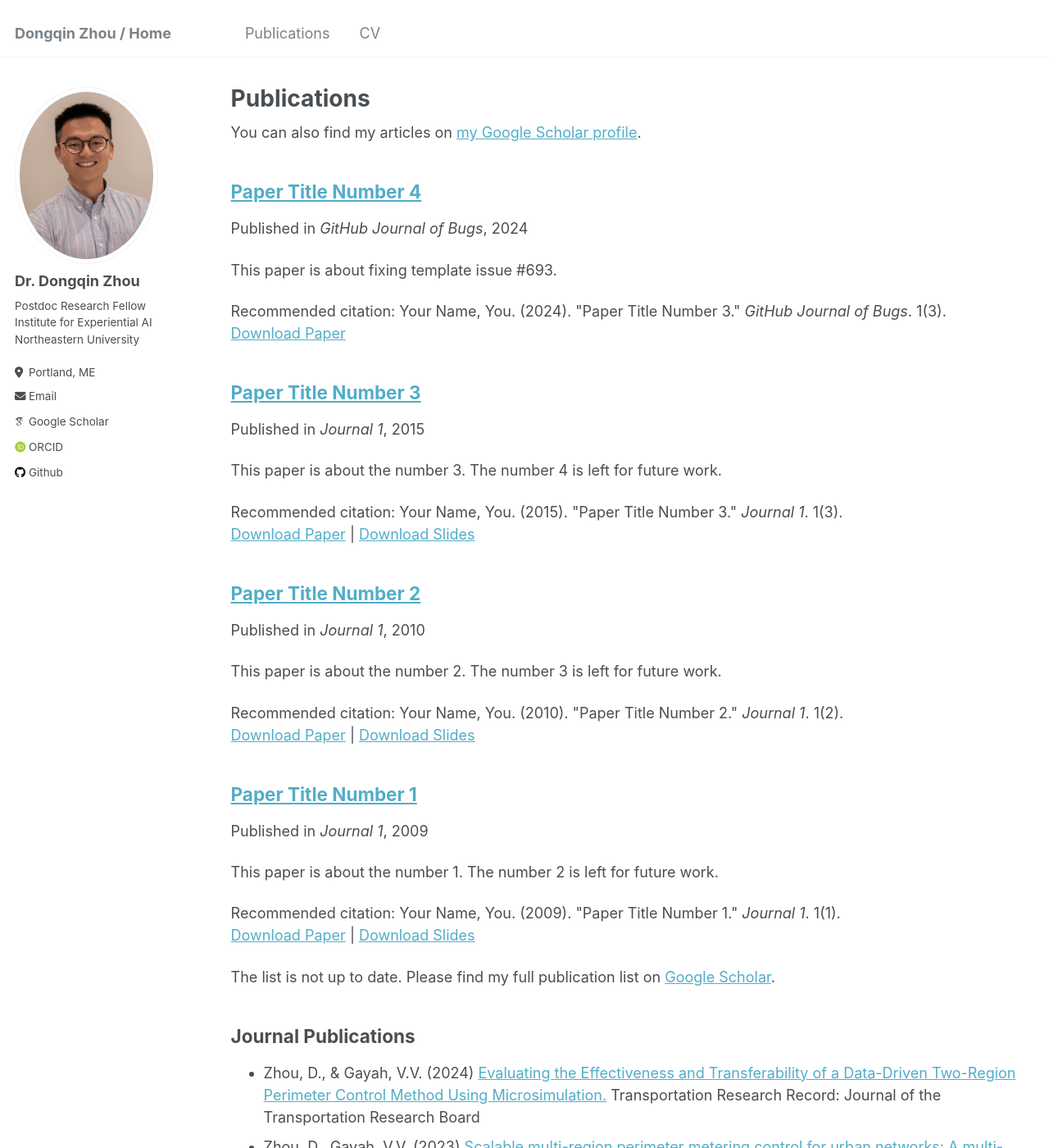
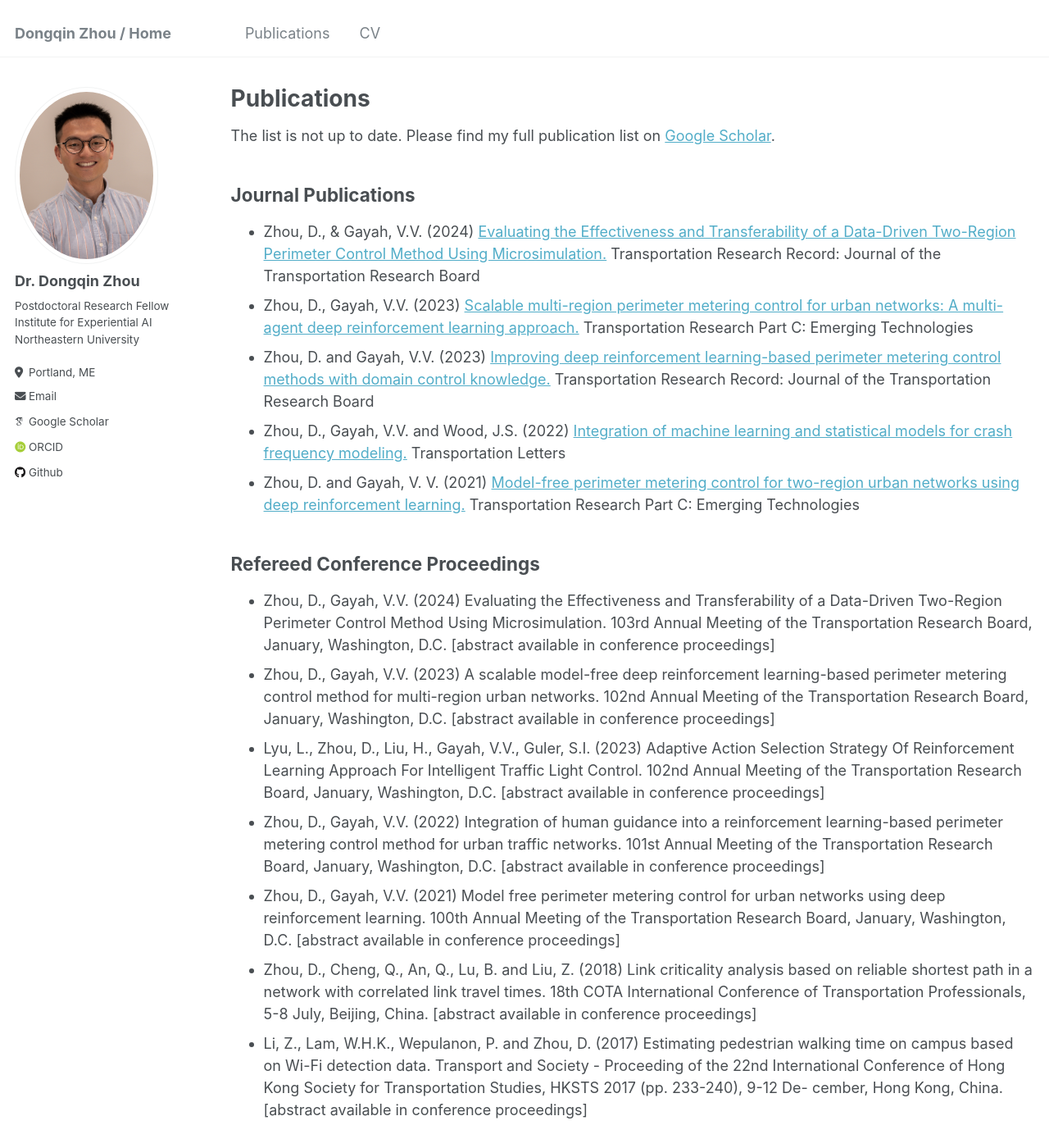
Before and after one commit to DongqinZhou/dongqinzhou.github.io, a Jekyll site: the page built from _pages/publications.md, in a window 1280 px wide and 1400 px high. Shown: the whole window at 82% size. Built offline with Jekyll 4.4.1, drawn with Linux system fonts in a browser that asks for light colours; some web fonts are replaced.

Commit message:
keep testing

```diff
--- a/_config.yml
+++ b/_config.yml
@@ -25,7 +25,7 @@ author:
   name             : "Dr. Dongqin Zhou"
   pronouns         : # example: "she/her"
   bio              : |
-    Postdoc Research Fellow <br>
+    Postdoctoral Research Fellow <br>
     Institute for Experiential AI <br>
     Northeastern University <br>
   location         : "Portland, ME"
--- a/_pages/publications.md
+++ b/_pages/publications.md
@@ -5,7 +5,7 @@ permalink: /publications/
 author_profile: true
 ---
 
-{% if site.author.googlescholar %}
+<!-- {% if site.author.googlescholar %}
   <div class="wordwrap">You can also find my articles on <a href="{{site.author.googlescholar}}">my Google Scholar profile</a>.</div>
 {% endif %}
 
@@ -13,7 +13,7 @@ author_profile: true
 
 {% for post in site.publications reversed %}
   {% include archive-single.html %}
-{% endfor %}
+{% endfor %} -->
 
 
 The list is not up to date. Please find my full publication list on [Google Scholar](https://scholar.google.com/citations?user=ItB3nQwAAAAJ&hl=zh-CN).
```
